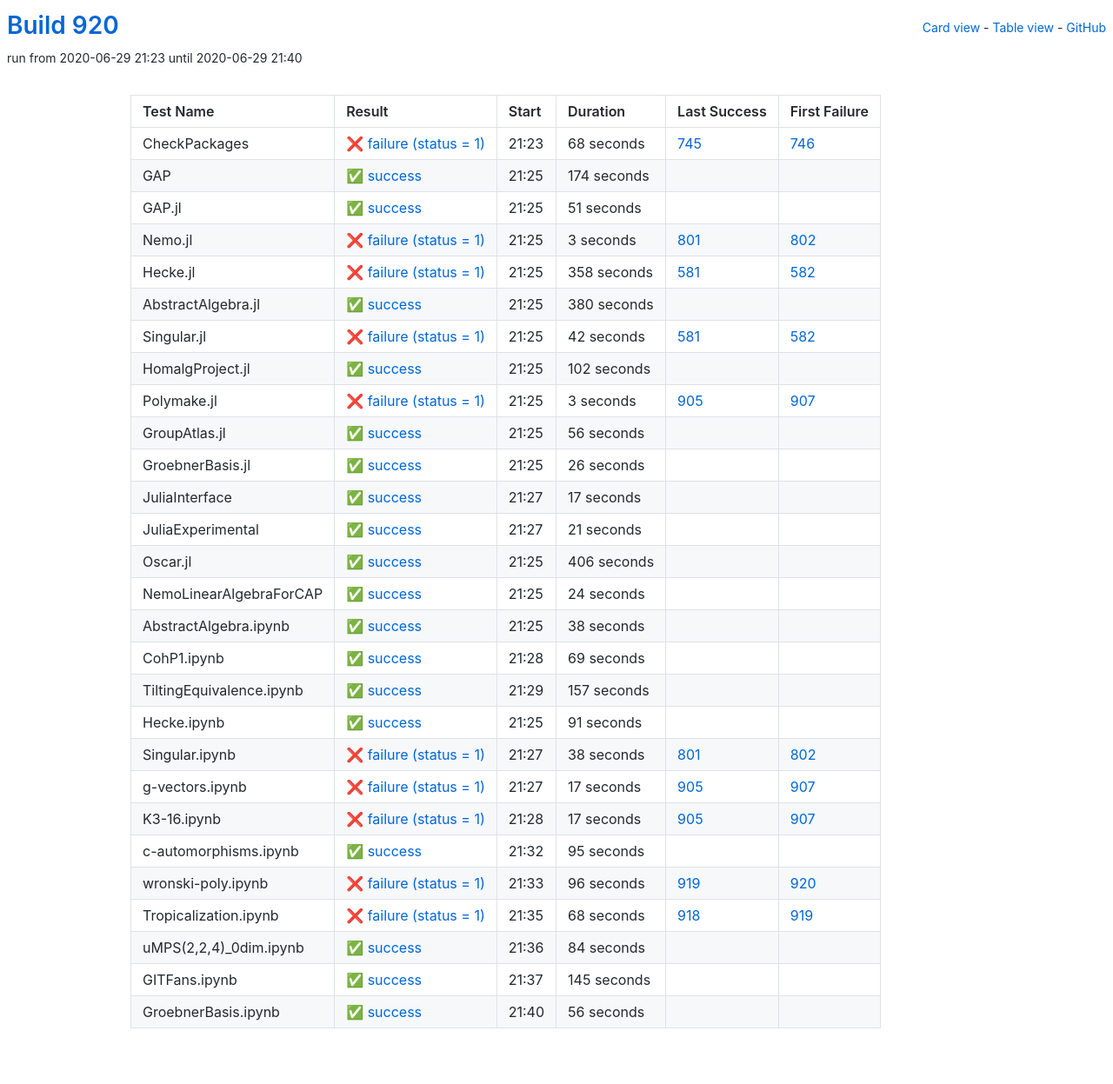
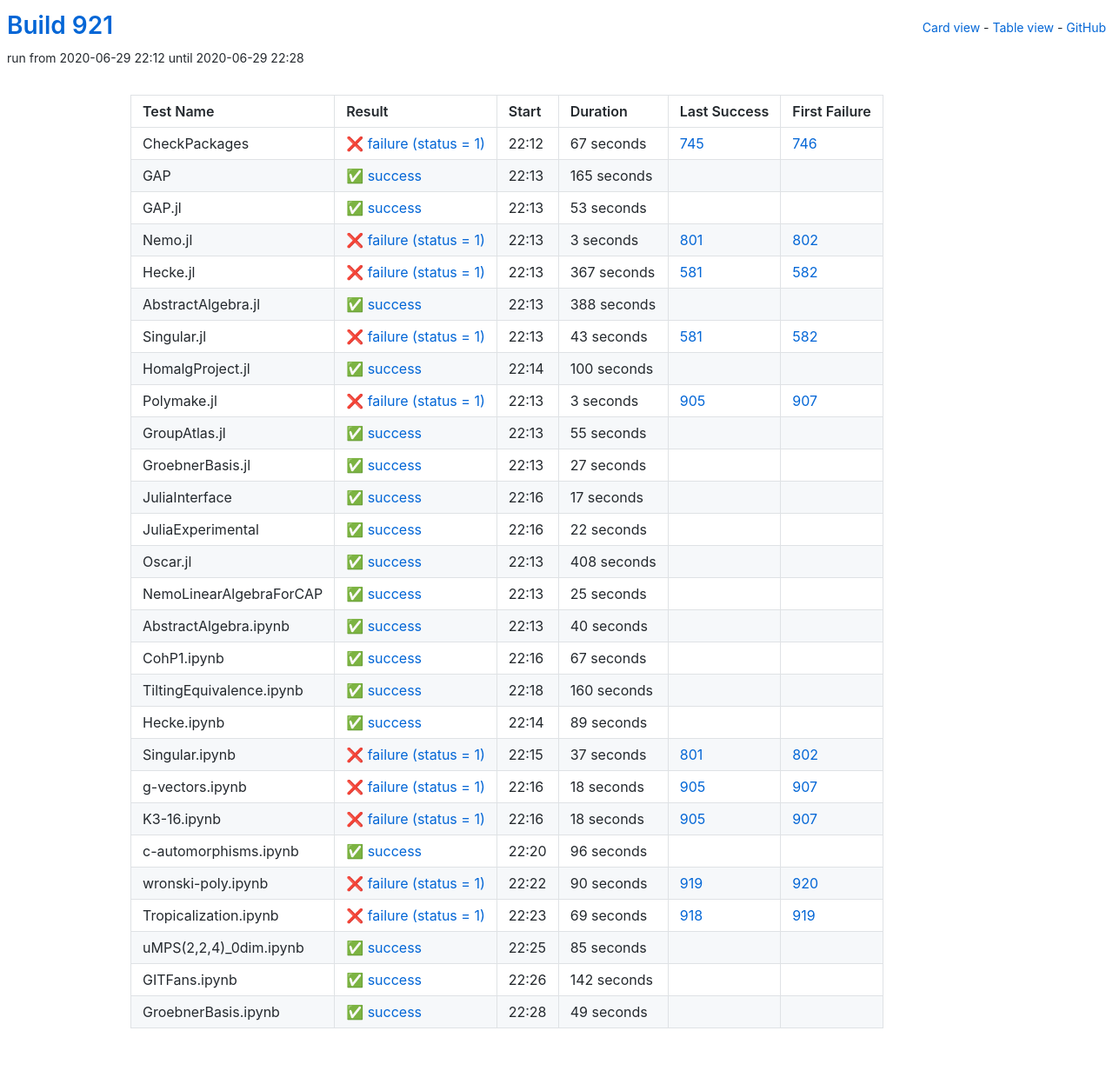
Before and after one commit to oscar-system/oscar-ci-status-1.4, a Jekyll site: the page built from table.html, in a window 1280 px wide. Shown: the whole page at 87% size. Built offline with Jekyll 4.4.1, drawn with Linux system fonts in a browser that asks for light colours.

Commit message:
Build #921

```diff
--- a/_data/ci.yml
+++ b/_data/ci.yml
@@ -1,6 +1,6 @@
 ---
-build: 920
-build_url: https://oscarci.mathematik.uni-kl.de/job/oscar-julia-1.4/920/
+build: 921
+build_url: https://oscarci.mathematik.uni-kl.de/job/oscar-julia-1.4/921/
 job: oscar-julia-1.4
 organization: oscar-system
 repo: oscar-ci-status-1.4
@@ -8,44 +8,44 @@ repourl: https://github.com/oscar-system/oscar-ci-status-1.4
 tests:
 - name: CheckPackages
   id: checkpackages
-  log: https://oscarci.mathematik.uni-kl.de/job/oscar-julia-1.4/920/artifact/logs/build-920/CheckPackages.log
-  start: 2020-06-29 21:23
+  log: https://oscarci.mathematik.uni-kl.de/job/oscar-julia-1.4/921/artifact/logs/build-921/CheckPackages.log
+  start: 2020-06-29 22:12
   success: false
   exitcode: 1
   status: failure
-  duration: 68
+  duration: 67
   last_success: 745
   last_success_url: https://oscarci.mathematik.uni-kl.de/job/oscar-julia-1.4/745/
   first_failure: 746
   first_failure_url: https://oscarci.mathematik.uni-kl.de/job/oscar-julia-1.4/746/
 - name: GAP
   id: gap
-  log: https://oscarci.mathematik.uni-kl.de/job/oscar-julia-1.4/920/artifact/logs/build-920/GAP.log
-  start: 2020-06-29 21:25
+  log: https://oscarci.mathematik.uni-kl.de/job/oscar-julia-1.4/921/artifact/logs/build-921/GAP.log
+  start: 2020-06-29 22:13
   success: true
   exitcode: 0
   status: success
-  duration: 174
+  duration: 165
   last_success: false
   last_success_url:
   first_failure: false
   first_failure_url:
 - name: GAP.jl
   id: gap-jl
-  log: https://oscarci.mathematik.uni-kl.de/job/oscar-julia-1.4/920/artifact/logs/build-920/GAP.jl.log
-  start: 2020-06-29 21:25
+  log: https://oscarci.mathematik.uni-kl.de/job/oscar-julia-1.4/921/artifact/logs/build-921/GAP.jl.log
+  start: 2020-06-29 22:13
   success: true
   exitcode: 0
   status: success
-  duration: 51
+  duration: 53
   last_success: false
   last_success_url:
   first_failure: false
   first_failure_url:
 - name: Nemo.jl
   id: nemo-jl
-  log: https://oscarci.mathematik.uni-kl.de/job/oscar-julia-1.4/920/artifact/logs/build-920/Nemo.jl.log
-  start: 2020-06-29 21:25
+  log: https://oscarci.mathematik.uni-kl.de/job/oscar-julia-1.4/921/artifact/logs/build-921/Nemo.jl.log
+  start: 2020-06-29 22:13
   success: false
   exitcode: 1
   status: failure
@@ -56,56 +56,56 @@ tests:
   first_failure_url: https://oscarci.mathematik.uni-kl.de/job/oscar-julia-1.4/802/
 - name: Hecke.jl
   id: hecke-jl
-  log: https://oscarci.mathematik.uni-kl.de/job/oscar-julia-1.4/920/artifact/logs/build-920/Hecke.jl.log
-  start: 2020-06-29 21:25
+  log: https://oscarci.mathematik.uni-kl.de/job/oscar-julia-1.4/921/artifact/logs/build-921/Hecke.jl.log
+  start: 2020-06-29 22:13
   success: false
   exitcode: 1
   status: failure
-  duration: 358
+  duration: 367
   last_success: 581
   last_success_url: https://oscarci.mathematik.uni-kl.de/job/oscar-julia-1.4/581/
   first_failure: 582
   first_failure_url: https://oscarci.mathematik.uni-kl.de/job/oscar-julia-1.4/582/
 - name: AbstractAlgebra.jl
   id: abstractalgebra-jl
-  log: https://oscarci.mathematik.uni-kl.de/job/oscar-julia-1.4/920/artifact/logs/build-920/AbstractAlgebra.jl.log
-  start: 2020-06-29 21:25
+  log: https://oscarci.mathematik.uni-kl.de/job/oscar-julia-1.4/921/artifact/logs/build-921/AbstractAlgebra.jl.log
+  start: 2020-06-29 22:13
   success: true
   exitcode: 0
   status: success
-  duration: 380
+  duration: 388
   last_success: false
   last_success_url:
   first_failure: false
   first_failure_url:
 - name: Singular.jl
   id: singular-jl
-  log: https://oscarci.mathematik.uni-kl.de/job/oscar-julia-1.4/920/artifact/logs/build-920/Singular.jl.log
-  start: 2020-06-29 21:25
+  log: https://oscarci.mathematik.uni-kl.de/job/oscar-julia-1.4/921/artifact/logs/build-921/Singular.jl.log
+  start: 2020-06-29 22:13
   success: false
   exitcode: 1
   status: failure
-  duration: 42
+  duration: 43
   last_success: 581
   last_success_url: https://oscarci.mathematik.uni-kl.de/job/oscar-julia-1.4/581/
   first_failure: 582
   first_failure_url: https://oscarci.mathematik.uni-kl.de/job/oscar-julia-1.4/582/
 - name: HomalgProject.jl
   id: homalgproject-jl
-  log: https://oscarci.mathematik.uni-kl.de/job/oscar-julia-1.4/920/artifact/logs/build-920/HomalgProject.jl.log
-  start: 2020-06-29 21:25
+  log: https://oscarci.mathematik.uni-kl.de/job/oscar-julia-1.4/921/artifact/logs/build-921/HomalgProject.jl.log
+  start: 2020-06-29 22:14
   success: true
   exitcode: 0
   status: success
-  duration: 102
+  duration: 100
   last_success: false
   last_success_url:
   first_failure: false
   first_failure_url:
 - name: Polymake.jl
   id: polymake-jl
-  log: https://oscarci.mathematik.uni-kl.de/job/oscar-julia-1.4/920/artifact/logs/build-920/Polymake.jl.log
-  start: 2020-06-29 21:25
+  log: https://oscarci.mathematik.uni-kl.de/job/oscar-julia-1.4/921/artifact/logs/build-921/Polymake.jl.log
+  start: 2020-06-29 22:13
   success: false
   exitcode: 1
   status: failure
@@ -116,32 +116,32 @@ tests:
   first_failure_url: https://oscarci.mathematik.uni-kl.de/job/oscar-julia-1.4/907/
 - name: GroupAtlas.jl
   id: groupatlas-jl
-  log: https://oscarci.mathematik.uni-kl.de/job/oscar-julia-1.4/920/artifact/logs/build-920/GroupAtlas.jl.log
-  start: 2020-06-29 21:25
+  log: https://oscarci.mathematik.uni-kl.de/job/oscar-julia-1.4/921/artifact/logs/build-921/GroupAtlas.jl.log
+  start: 2020-06-29 22:13
   success: true
   exitcode: 0
   status: success
-  duration: 56
+  duration: 55
   last_success: false
   last_success_url:
   first_failure: false
   first_failure_url:
 - name: GroebnerBasis.jl
   id: groebnerbasis-jl
-  log: https://oscarci.mathematik.uni-kl.de/job/oscar-julia-1.4/920/artifact/logs/build-920/GroebnerBasis.jl.log
-  start: 2020-06-29 21:25
+  log: https://oscarci.mathematik.uni-kl.de/job/oscar-julia-1.4/921/artifact/logs/build-921/GroebnerBasis.jl.log
+  start: 2020-06-29 22:13
   success: true
   exitcode: 0
   status: success
-  duration: 26
+  duration: 27
   last_success: false
   last_success_url:
   first_failure: false
   first_failure_url:
 - name: JuliaInterface
   id: juliainterface
-  log: https://oscarci.mathematik.uni-kl.de/job/oscar-julia-1.4/920/artifact/logs/build-920/JuliaInterface.log
-  start: 2020-06-29 21:27
+  log: https://oscarci.mathematik.uni-kl.de/job/oscar-julia-1.4/921/artifact/logs/build-921/JuliaInterface.log
+  start: 2020-06-29 22:16
   success: true
   exitcode: 0
   status: success
@@ -152,192 +152,192 @@ tests:
   first_failure_url:
 - name: JuliaExperimental
   id: juliaexperimental
-  log: https://oscarci.mathematik.uni-kl.de/job/oscar-julia-1.4/920/artifact/logs/build-920/JuliaExperimental.log
-  start: 2020-06-29 21:27
+  log: https://oscarci.mathematik.uni-kl.de/job/oscar-julia-1.4/921/artifact/logs/build-921/JuliaExperimental.log
+  start: 2020-06-29 22:16
   success: true
   exitcode: 0
   status: success
-  duration: 21
+  duration: 22
   last_success: false
   last_success_url:
   first_failure: false
   first_failure_url:
 - name: Oscar.jl
   id: oscar-jl
-  log: https://oscarci.mathematik.uni-kl.de/job/oscar-julia-1.4/920/artifact/logs/build-920/Oscar.jl.log
-  start: 2020-06-29 21:25
+  log: https://oscarci.mathematik.uni-kl.de/job/oscar-julia-1.4/921/artifact/logs/build-921/Oscar.jl.log
+  start: 2020-06-29 22:13
   success: true
   exitcode: 0
   status: success
-  duration: 406
+  duration: 408
   last_success: false
   last_success_url:
   first_failure: false
   first_failure_url:
 - name: NemoLinearAlgebraForCAP
   id: nemolinearalgebraforcap
-  log: https://oscarci.mathematik.uni-kl.de/job/oscar-julia-1.4/920/artifact/logs/build-920/NemoLinearAlgebraForCAP.log
-  start: 2020-06-29 21:25
+  log: https://oscarci.mathematik.uni-kl.de/job/oscar-julia-1.4/921/artifact/logs/build-921/NemoLinearAlgebraForCAP.log
+  start: 2020-06-29 22:13
   success: true
   exitcode: 0
   status: success
-  duration: 24
+  duration: 25
   last_success: false
   last_success_url:
   first_failure: false
   first_failure_url:
 - name: AbstractAlgebra.ipynb
   id: abstractalgebra-ipynb
-  log: https://oscarci.mathematik.uni-kl.de/job/oscar-julia-1.4/920/artifact/logs/build-920/AbstractAlgebra.ipynb.log
-  start: 2020-06-29 21:25
+  log: https://oscarci.mathematik.uni-kl.de/job/oscar-julia-1.4/921/artifact/logs/build-921/AbstractAlgebra.ipynb.log
+  start: 2020-06-29 22:13
   success: true
   exitcode: 0
   status: success
-  duration: 38
+  duration: 40
   last_success: false
   last_success_url:
   first_failure: false
   first_failure_url:
 - name: CohP1.ipynb
   id: cohp1-ipynb
-  log: https://oscarci.mathematik.uni-kl.de/job/oscar-julia-1.4/920/artifact/logs/build-920/CohP1.ipynb.log
-  start: 2020-06-29 21:28
+  log: https://oscarci.mathematik.uni-kl.de/job/oscar-julia-1.4/921/artifact/logs/build-921/CohP1.ipynb.log
+  start: 2020-06-29 22:16
   success: true
   exitcode: 0
   status: success
-  duration: 69
+  duration: 67
   last_success: false
   last_success_url:
   first_failure: false
   first_failure_url:
 - name: TiltingEquivalence.ipynb
   id: tiltingequivalence-ipynb
-  log: https://oscarci.mathematik.uni-kl.de/job/oscar-julia-1.4/920/artifact/logs/build-920/TiltingEquivalence.ipynb.log
-  start: 2020-06-29 21:29
+  log: https://oscarci.mathematik.uni-kl.de/job/oscar-julia-1.4/921/artifact/logs/build-921/TiltingEquivalence.ipynb.log
+  start: 2020-06-29 22:18
   success: true
   exitcode: 0
   status: success
-  duration: 157
+  duration: 160
   last_success: false
   last_success_url:
   first_failure: false
   first_failure_url:
 - name: Hecke.ipynb
   id: hecke-ipynb
-  log: https://oscarci.mathematik.uni-kl.de/job/oscar-julia-1.4/920/artifact/logs/build-920/Hecke.ipynb.log
-  start: 2020-06-29 21:25
+  log: https://oscarci.mathematik.uni-kl.de/job/oscar-julia-1.4/921/artifact/logs/build-921/Hecke.ipynb.log
+  start: 2020-06-29 22:14
   success: true
   exitcode: 0
   status: success
-  duration: 91
+  duration: 89
   last_success: false
   last_success_url:
   first_failure: false
   first_failure_url:
 - name: Singular.ipynb
   id: singular-ipynb
-  log: https://oscarci.mathematik.uni-kl.de/job/oscar-julia-1.4/920/artifact/logs/build-920/Singular.ipynb.log
-  start: 2020-06-29 21:27
+  log: https://oscarci.mathematik.uni-kl.de/job/oscar-julia-1.4/921/artifact/logs/build-921/Singular.ipynb.log
+  start: 2020-06-29 22:15
   success: false
   exitcode: 1
   status: failure
-  duration: 38
+  duration: 37
   last_success: 801
   last_success_url: https://oscarci.mathematik.uni-kl.de/job/oscar-julia-1.4/801/
   first_failure: 802
   first_failure_url: https://oscarci.mathematik.uni-kl.de/job/oscar-julia-1.4/802/
 - name: g-vectors.ipynb
   id: g-vectors-ipynb
-  log: https://oscarci.mathematik.uni-kl.de/job/oscar-julia-1.4/920/artifact/logs/build-920/g-vectors.ipynb.log
-  start: 2020-06-29 21:27
+  log: https://oscarci.mathematik.uni-kl.de/job/oscar-julia-1.4/921/artifact/logs/build-921/g-vectors.ipynb.log
+  start: 2020-06-29 22:16
   success: false
   exitcode: 1
   status: failure
-  duration: 17
+  duration: 18
   last_success: 905
   last_success_url: https://oscarci.mathematik.uni-kl.de/job/oscar-julia-1.4/905/
   first_failure: 907
   first_failure_url: https://oscarci.mathematik.uni-kl.de/job/oscar-julia-1.4/907/
 - name: K3-16.ipynb
   id: k3-16-ipynb
-  log: https://oscarci.mathematik.uni-kl.de/job/oscar-julia-1.4/920/artifact/logs/build-920/K3-16.ipynb.log
-  start: 2020-06-29 21:28
+  log: https://oscarci.mathematik.uni-kl.de/job/oscar-julia-1.4/921/artifact/logs/build-921/K3-16.ipynb.log
+  start: 2020-06-29 22:16
   success: false
   exitcode: 1
   status: failure
-  duration: 17
+  duration: 18
   last_success: 905
   last_success_url: https://oscarci.mathematik.uni-kl.de/job/oscar-julia-1.4/905/
   first_failure: 907
   first_failure_url: https://oscarci.mathematik.uni-kl.de/job/oscar-julia-1.4/907/
 - name: c-automorphisms.ipynb
   id: c-automorphisms-ipynb
-  log: https://oscarci.mathematik.uni-kl.de/job/oscar-julia-1.4/920/artifact/logs/build-920/c-automorphisms.ipynb.log
-  start: 2020-06-29 21:32
+  log: https://oscarci.mathematik.uni-kl.de/job/oscar-julia-1.4/921/artifact/logs/build-921/c-automorphisms.ipynb.log
+  start: 2020-06-29 22:20
   success: true
   exitcode: 0
   status: success
-  duration: 95
+  duration: 96
   last_success: false
   last_success_url:
   first_failure: false
   first_failure_url:
 - name: wronski-poly.ipynb
   id: wronski-poly-ipynb
-  log: https://oscarci.mathematik.uni-kl.de/job/oscar-julia-1.4/920/artifact/logs/build-920/wronski-poly.ipynb.log
-  start: 2020-06-29 21:33
+  log: https://oscarci.mathematik.uni-kl.de/job/oscar-julia-1.4/921/artifact/logs/build-921/wronski-poly.ipynb.log
+  start: 2020-06-29 22:22
   success: false
   exitcode: 1
   status: failure
-  duration: 96
+  duration: 90
   last_success: 919
   last_success_url: https://oscarci.mathematik.uni-kl.de/job/oscar-julia-1.4/919/
   first_failure: 920
   first_failure_url: https://oscarci.mathematik.uni-kl.de/job/oscar-julia-1.4/920/
 - name: Tropicalization.ipynb
   id: tropicalization-ipynb
-  log: https://oscarci.mathematik.uni-kl.de/job/oscar-julia-1.4/920/artifact/logs/build-920/Tropicalization.ipynb.log
-  start: 2020-06-29 21:35
+  log: https://oscarci.mathematik.uni-kl.de/job/oscar-julia-1.4/921/artifact/logs/build-921/Tropicalization.ipynb.log
+  start: 2020-06-29 22:23
   success: false
   exitcode: 1
   status: failure
-  duration: 68
+  duration: 69
   last_success: 918
   last_success_url: https://oscarci.mathematik.uni-kl.de/job/oscar-julia-1.4/918/
   first_failure: 919
   first_failure_url: https://oscarci.mathematik.uni-kl.de/job/oscar-julia-1.4/919/
 - name: uMPS(2,2,4)_0dim.ipynb
   id: umps-2-2-4-0dim-ipynb
-  log: https://oscarci.mathematik.uni-kl.de/job/oscar-julia-1.4/920/artifact/logs/build-920/uMPS-2-2-4-_0dim.ipynb.log
-  start: 2020-06-29 21:36
+  log: https://oscarci.mathematik.uni-kl.de/job/oscar-julia-1.4/921/artifact/logs/build-921/uMPS-2-2-4-_0dim.ipynb.log
+  start: 2020-06-29 22:25
   success: true
   exitcode: 0
   status: success
-  duration: 84
+  duration: 85
   last_success: false
   last_success_url:
   first_failure: false
   first_failure_url:
 - name: GITFans.ipynb
   id: gitfans-ipynb
-  log: https://oscarci.mathematik.uni-kl.de/job/oscar-julia-1.4/920/artifact/logs/build-920/GITFans.ipynb.log
-  start: 2020-06-29 21:37
+  log: https://oscarci.mathematik.uni-kl.de/job/oscar-julia-1.4/921/artifact/logs/build-921/GITFans.ipynb.log
+  start: 2020-06-29 22:26
   success: true
   exitcode: 0
   status: success
-  duration: 145
+  duration: 142
   last_success: false
   last_success_url:
   first_failure: false
   first_failure_url:
 - name: GroebnerBasis.ipynb
   id: groebnerbasis-ipynb
-  log: https://oscarci.mathematik.uni-kl.de/job/oscar-julia-1.4/920/artifact/logs/build-920/GroebnerBasis.ipynb.log
-  start: 2020-06-29 21:40
+  log: https://oscarci.mathematik.uni-kl.de/job/oscar-julia-1.4/921/artifact/logs/build-921/GroebnerBasis.ipynb.log
+  start: 2020-06-29 22:28
   success: true
   exitcode: 0
   status: success
-  duration: 56
+  duration: 49
   last_success: false
   last_success_url:
   first_failure: false
```
Also changed, not shown: README.md.
